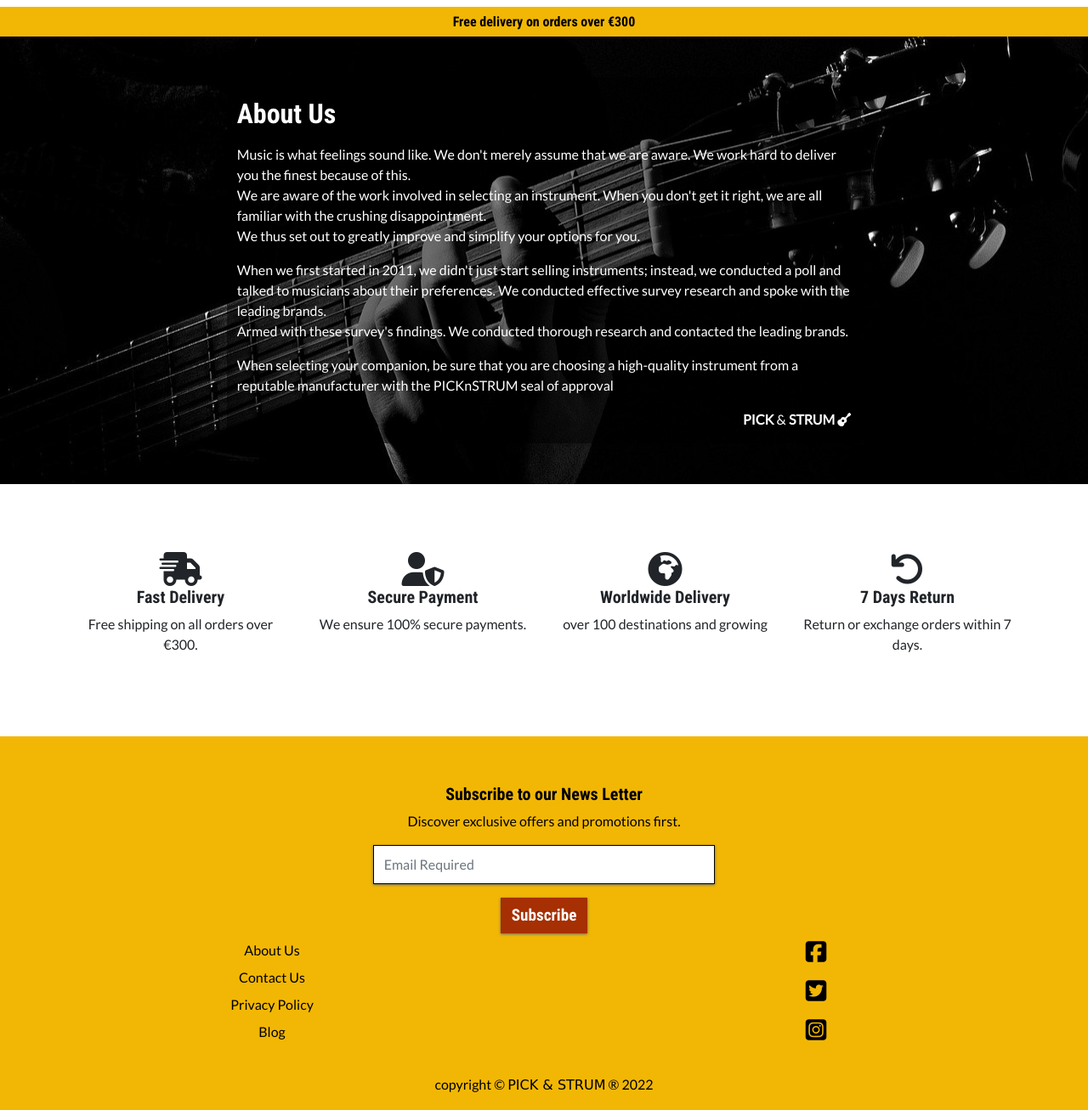
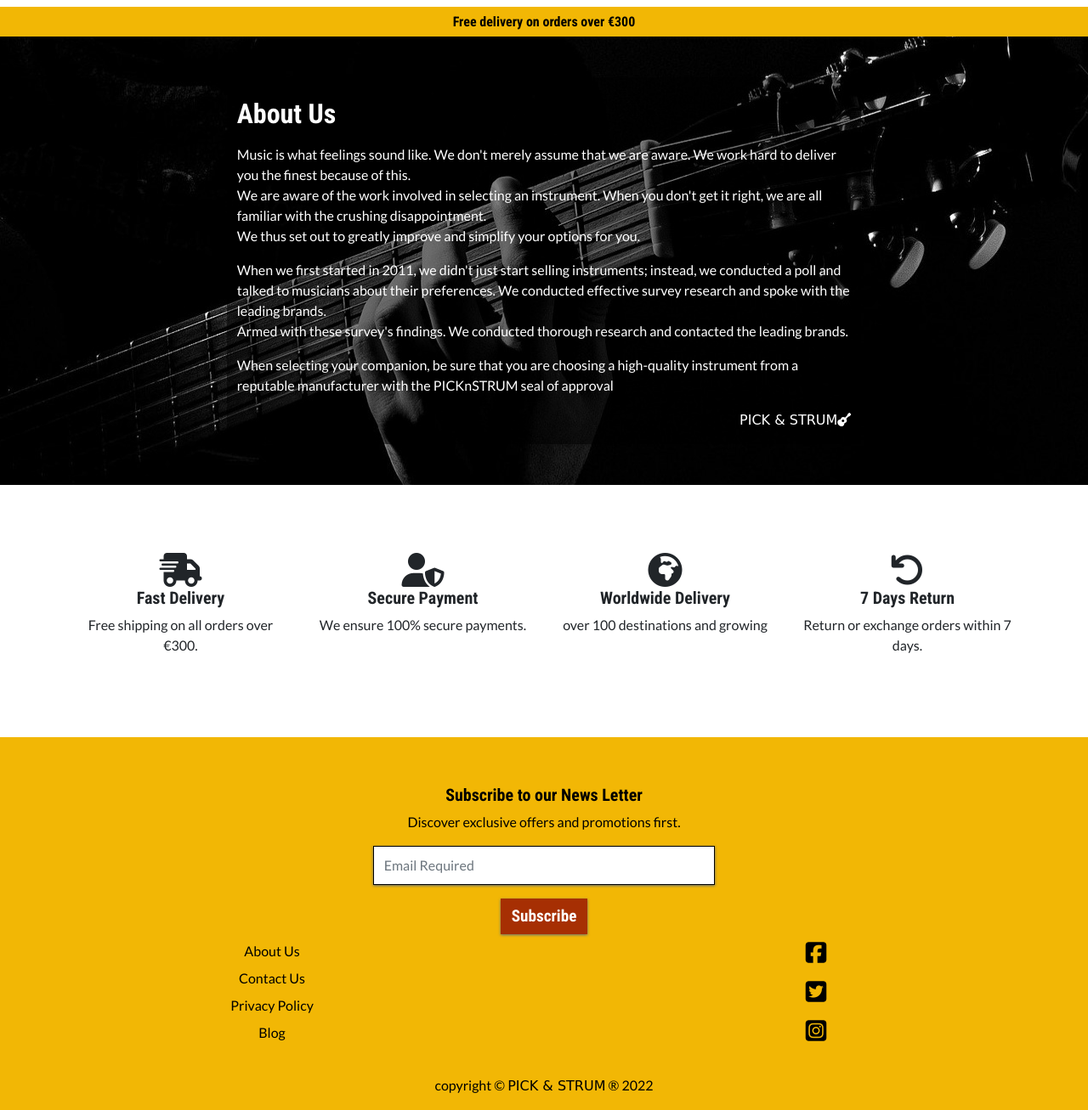
Before and after one commit to SamuelUkachukwu/PICKnSTRUM, a Django app: page /about_us/ in a window 1280 px wide. Shown: the part 125-1432 px from the top of the page at 85% size. Before the commit the page ends 1411 px from the top, so only its background shows below. Run offline with Django 4.2, Linux system fonts and the light colour scheme; some libraries are stand-ins or nearby versions; some web fonts are replaced.

Commit message:
Updated company logo text in about page.

```diff
--- a/home/templates/home/connect.html
+++ b/home/templates/home/connect.html
@@ -34,7 +34,7 @@
         <div class="container">
             <div class="row">
                 <div class="col text-center my-2">
-                    <h5 class="mb-3">Get in Touch</h5>
+                    <h5 class="my-3">Get in Touch</h5>
                     <p>Wish to speak with someone? We sincerely appreciated your feedback. Here is how you can reach us.</p>
                 </div>
             </div>
@@ -92,7 +92,7 @@
             <p class="m-0">When selecting your companion, be sure that you are choosing a high-quality instrument from a
             reputable manufacturer with the PICKnSTRUM seal of approval</p>
             <div class="text-end my-3">
-                <span class="my-0"><strong>PICK </strong>&<strong> STRUM</strong> </span><i class="fas fa-guitar"></i>
+                <span class="my-0 logo1">PICK</span><span class="logo2"> & </span><span class="logo1">STRUM</span><i class="fas fa-guitar"></i>
             </div>
         </div>
     </div>
```
Also changed, not shown: README.md, readme_imgs/Home-page-2.png (added), readme_imgs/footer.png (added), readme_imgs/home-page1.png (added), readme_imgs/mobile-dropdown.png (added), readme_imgs/mobile-search-position.png (added), readme_imgs/user-logged-in.png (added), readme_imgs/user-not-logged-in.png (added).
